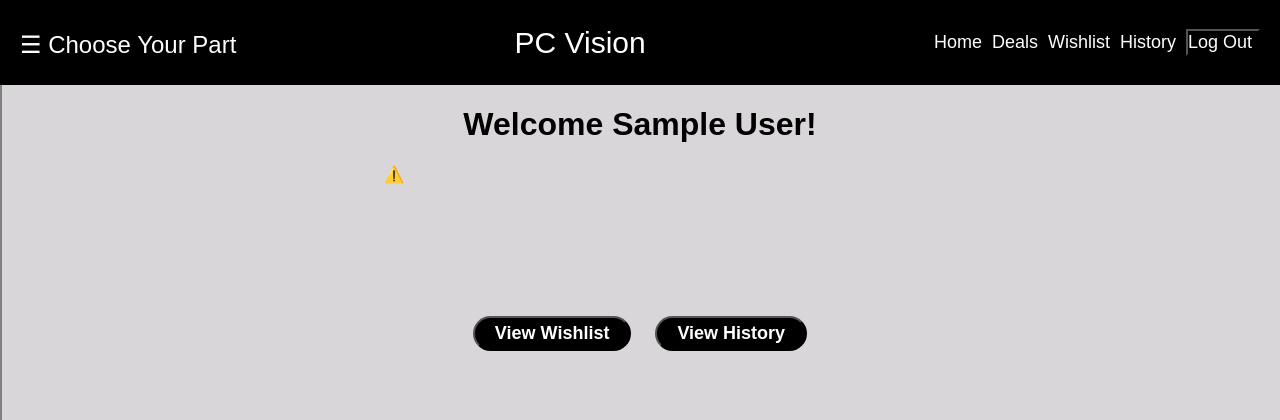
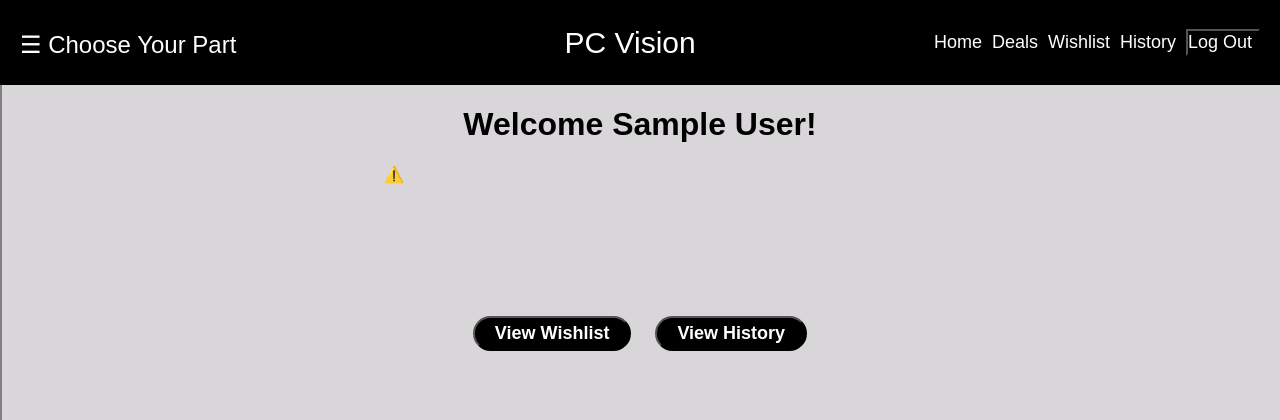
Before and after one commit to alex-ware/IT_Project, a Node server app: page /user/ in a window 1280 px wide. Shown: the top 420 px of the page. Run offline with Node 20, Linux system fonts and the light colour scheme; the visitor is signed in with stand-in values (Sample User, id 1); some libraries are stand-ins or nearby versions.

Commit message:
moved heading back into the center

```diff
--- a/public/css/styles.css
+++ b/public/css/styles.css
@@ -51,6 +51,14 @@
     color: white;
     font-family: arial;
 }
+ .heading{
+
+    justify-content: center;
+    font-size: 30px;
+    color: white;
+    font-family: arial;
+    padding-left: 100px;
+ }
 
 
 .button {
@@ -173,6 +181,7 @@
 }
 
 .sidenav {
+
     height:100%;
     width: 0;
     position: fixed;
--- a/views/layouts/user.hbs
+++ b/views/layouts/user.hbs
@@ -29,7 +29,7 @@
                 document.getElementById("sideNav").style.width = "0px";
             }
         </script>
-        <div>
+        <div class = "heading">
             PC Vision
         </div>
         <div class="menuBox">
```
